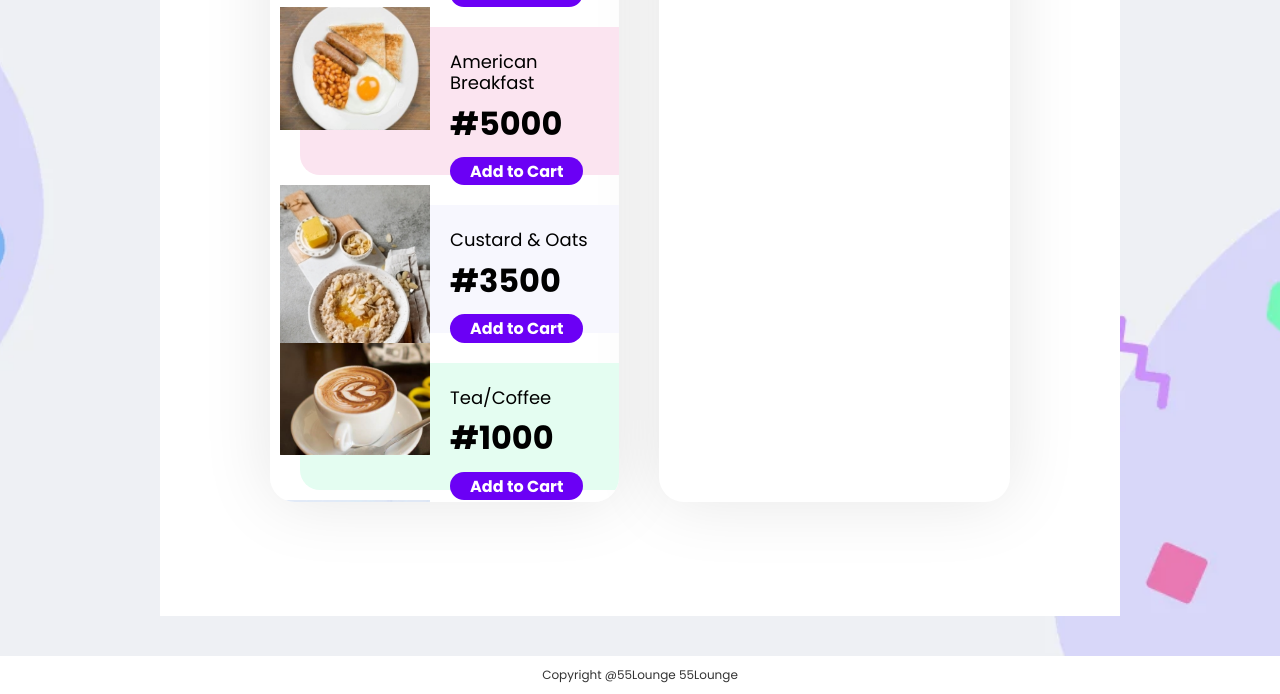
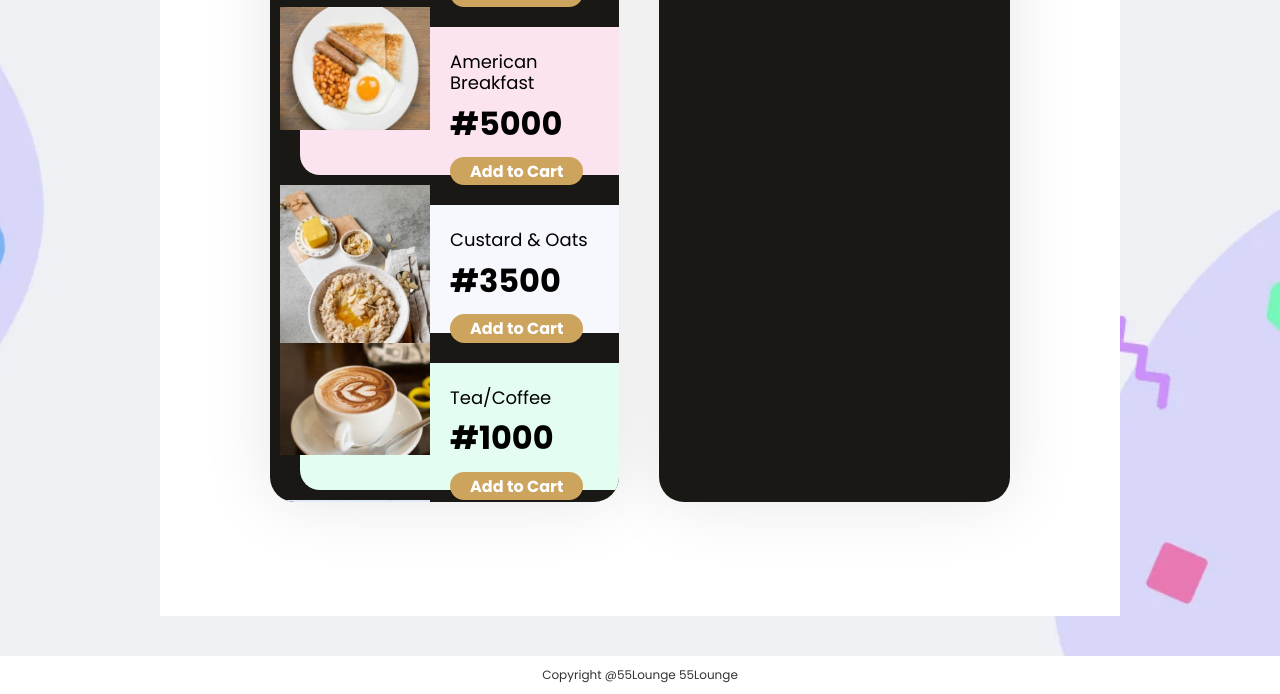
Before and after one commit to thewebguyy/cart, a plain HTML site: page index.html in a window 1280 px wide. Shown: the part 600-1294 px from the top of the page. Drawn offline with nearby package versions, Linux system fonts and the light colour scheme.

Commit message:
updating

```diff
--- a/css/style.css
+++ b/css/style.css
@@ -40,7 +40,7 @@ h2, .g-price {
   max-height: 770px;
   overflow: scroll;
   border-radius: 25px;
-  background: white;
+  background: #1a1814;
   padding-top: 30px;
   padding-left: 30px;
   margin: 20px;
@@ -79,7 +79,7 @@ ul {
 .menu-item .add-button {
   position: absolute;
   border: none;
-  background: #6B00F5;
+  background: #cda45e;
   padding: 6px 20px 4px;
   border-radius: 20px;
   color: white;
@@ -90,7 +90,7 @@ ul {
   transition: all 0.3s;
 }
 .menu-item .add-button:hover {
-  background: #5815AE;
+  background: #cda45e;
 }
 
 .menu-item-dets {
```
